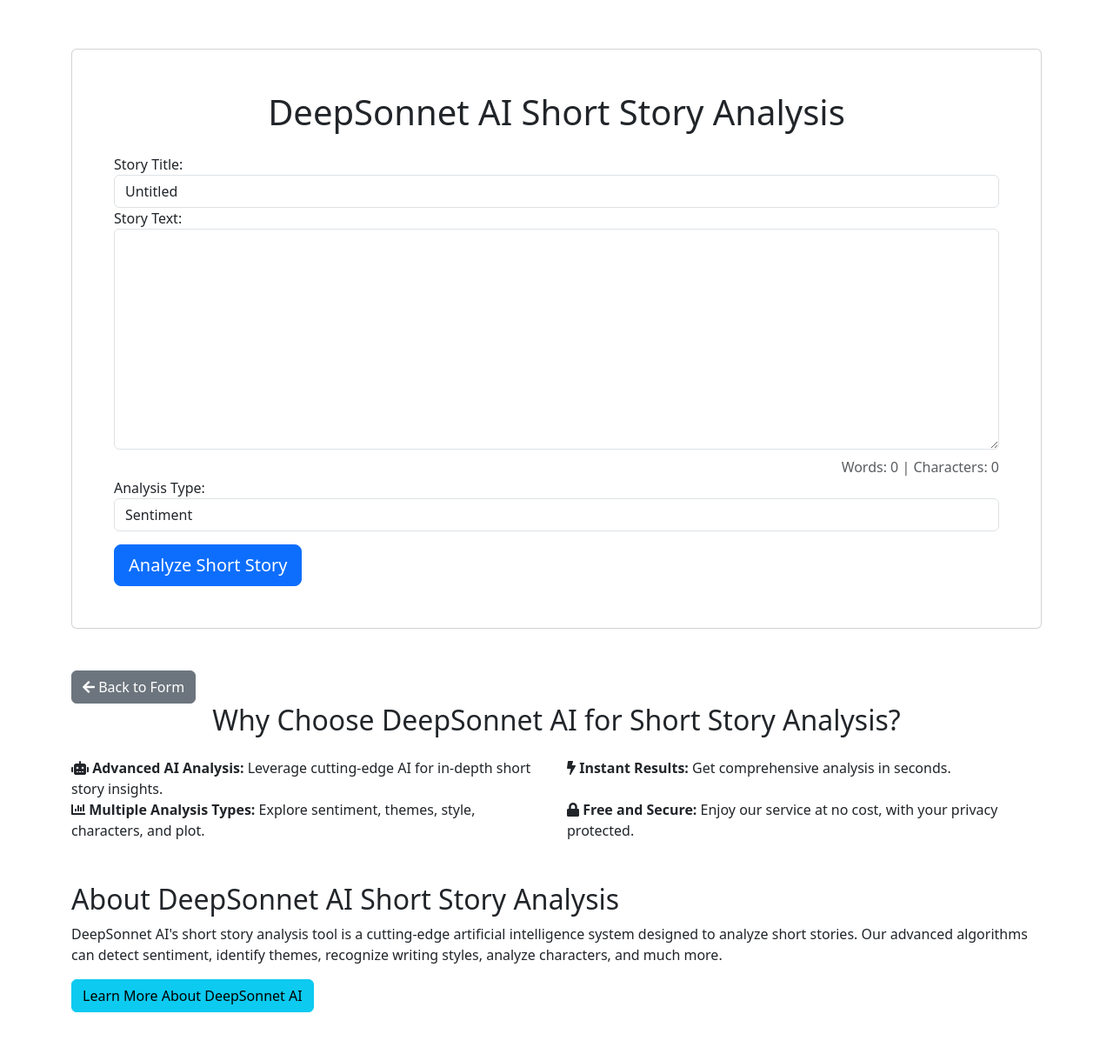
After one commit to betezz/DeepSonnet-AI, a Flask app: page /short_story in a window 1280 px wide. The commit adds this page. Shown: the whole page at 87% size. Run offline with Flask 3, Linux system fonts and the light colour scheme; some libraries are stand-ins or nearby versions.

Commit message:
non-working short story analysis. To be implemented

```diff
--- a/app.py
+++ b/app.py
@@ -1,15 +1,18 @@
 import os
-from flask import Flask, request, jsonify, render_template
+from flask import Flask, request, jsonify, render_template, redirect, url_for
 from random import choice
 import nltk
 from nltk.corpus import cmudict
 import ssl
 from openai import OpenAI
-from example import initialize_openai_client, analyze_poem, calculate_poem_score # ensure_nltk_data Import the functions from your example.py
+from example import initialize_openai_client, analyze_poem, calculate_poem_score
+from shortstory import analyze_shortstory, initialize_openai_client as init_shortstory_client
 from flask_cors import CORS
 from flask_sqlalchemy import SQLAlchemy
 from sqlalchemy import func
 from concurrent.futures import ThreadPoolExecutor
+import PyPDF2
+import io
 
 # Ensure NLTK resources are downloaded (e.g., for Sentiment Analysis)
 try:
@@ -51,8 +54,9 @@ def update_poem_rating(poem_id, rating):
         poem.num_ratings += 1
         db.session.commit()
 
-# Initialize the OpenAI client
-client = initialize_openai_client()
+# Initialize the OpenAI clients
+poetry_client = initialize_openai_client()
+shortstory_client = init_shortstory_client()
 
 @app.route('/')
 def index():
@@ -60,6 +64,13 @@ def index():
     Render the homepage with the poem analysis form.
     """
     return render_template('index.html')  # Serve index.html from the templates folder
+
+@app.route('/short_story')
+def short_story():
+    """
+    Render the short story analysis page.
+    """
+    return render_template('s-story.html')
 
 @app.route('/analyze_poem', methods=['POST'])
 def analyze_poem_endpoint():
@@ -103,8 +114,8 @@ def analyze_poem_endpoint():
 
         # Use ThreadPoolExecutor to run analysis in parallel
         with ThreadPoolExecutor() as executor:
-            analysis_future = executor.submit(analyze_poem, client, poem_text, poem_title, analysis_type)
-            score_future = executor.submit(calculate_poem_score, client, poem_text, poem_title)
+            analysis_future = executor.submit(analyze_poem, poetry_client, poem_text, poem_title, analysis_type)
+            score_future = executor.submit(calculate_poem_score, poetry_client, poem_text, poem_title)
 
             result = analysis_future.result()
             score = score_future.result()
@@ -119,6 +130,21 @@ def analyze_poem_endpoint():
         app.logger.error(f"Error in analyze_poem_endpoint: {str(e)}", exc_info=True)
         return jsonify({'error': f"An error occurred: {str(e)}"}), 500
 
+@app.route('/analyze_shortstory', methods=['POST'])
+def analyze_shortstory_endpoint():
+    try:
+        data = request.json
+        story_text = data.get('story_text')
+        story_title = data.get('story_title', 'Untitled')
+        analysis_type = data.get('analysis_type', 'general')
+
+        result = analyze_shortstory(shortstory_client, story_text, story_title, analysis_type)
+        return jsonify(result)
+
+    except Exception as e:
+        app.logger.error(f"Error in analyze_shortstory_endpoint: {str(e)}", exc_info=True)
+        return jsonify({'error': f"An error occurred: {str(e)}"}), 500
+
 @app.route('/leaderboard')
 def leaderboard():
     top_poems = fetch_top_poems()
@@ -130,7 +156,7 @@ def submit_rating():
     poem_id = data.get('poem_id')
     rating = data.get('rating')
     # Update the poem's rating in the database
-    update_poem_rating(poem_id, rating)  # Implement this function
+    update_poem_rating(poem_id, rating)
     return jsonify({'success': True})
 
 @app.route('/get_random_poem')
@@ -146,6 +172,17 @@ def get_random_poem():
 @app.route('/about')
 def about():
     return render_template('about.html')
+
+# Function to extract text from PDF
+def extract_text_from_pdf(pdf_stream):
+    try:
+        pdf_reader = PyPDF2.PdfReader(pdf_stream)
+        text = ""
+        for page in pdf_reader.pages:
+            text += page.extract_text() + "\n"
+        return text
+    except Exception as e:
+        raise RuntimeError(f"Failed to extract text from PDF: {str(e)}")
 
 # Add this function to create tables
 def create_tables():
--- a/requirements.txt
+++ b/requirements.txt
@@ -5,3 +5,4 @@ nltk==3.9.1
 openai==1.43.1
 python-dotenv==1.0.1
 gunicorn==23.0.0
+PyPDF2==3.0.1
--- /dev/null
+++ b/static/js/shortanalysis.js
@@ -0,0 +1,147 @@
+document.addEventListener('DOMContentLoaded', function() {
+    const shortstoryForm = document.getElementById('shortstory-form');
+    if (shortstoryForm) {
+        shortstoryForm.addEventListener('submit', function(event) {
+            event.preventDefault();
+            analyzeShortStory();
+        });
+    }
+
+    const storyText = document.getElementById('story_text');
+    if (storyText) {
+        storyText.addEventListener('input', function() {
+            updateWordCharCount('story_text', 'story-word-char-counter');
+        });
+    }
+});
+
+function updateWordCharCount(textAreaId, counterId) {
+    const text = document.getElementById(textAreaId).value;
+    const wordCount = text.trim().split(/\s+/).length;
+    const charCount = text.length;
+    document.getElementById(counterId).textContent = `Words: ${wordCount} | Characters: ${charCount}`;
+}
+
+function analyzeShortStory() {
+    let storyTitle = document.getElementById('story_title').value;
+    let storyText = document.getElementById('story_text').value;
+    let analysisType = document.getElementById('analysis_type').value;
+
+    // Show the loading spinner and hide everything else
+    document.getElementById('loading').style.display = 'flex';
+    document.getElementById('main-content').style.display = 'none';
+    document.getElementById('analysis-container').style.display = 'none';
+    document.querySelector('.feature-section').style.display = 'none';
+    document.getElementById('about-section').style.display = 'none';
+
+    // Clear previous result
+    document.getElementById('result').innerHTML = '';
+
+    fetch('/analyze_shortstory', {
+        method: 'POST',
+        headers: {
+            'Content-Type': 'application/json'
+        },
+        body: JSON.stringify({
+            story_title: storyTitle,
+            story_text: storyText,
+            analysis_type: analysisType
+        })
+    })
+    .then(response => response.json())
+    .then(data => {
+        // Hide the loading spinner
+        document.getElementById('loading').style.display = 'none';
+
+        // Show the analysis container
+        document.getElementById('analysis-container').style.display = 'flex';
+
+        // Display the submitted story on the left
+        document.getElementById('displayed-story-title').innerText = storyTitle || 'Untitled';
+        document.getElementById('displayed-story-text').innerText = storyText;
+
+        // Display the analysis result on the right
+        if (data.result) {
+            document.getElementById('result').innerHTML = `<p>${data.result}</p>`;
+        } else if (data.error) {
+            document.getElementById('result').innerHTML = `<h3 class="text-danger">Error:</h3><p>${data.error}</p>`;
+        }
+
+        // Add visual components based on analysis type
+        if (analysisType === 'themes') {
+            displayThemeCloud(data.result);
+        } else if (analysisType === 'sentiment') {
+            displaySentimentMeter(data.result);
+        } else if (analysisType === 'style') {
+            displayStyleTimeline(data.result);
+        }
+
+        visualizeStoryStructure();
+    })
+    .catch(error => {
+        console.error('Error:', error);
+        document.getElementById('loading').style.display = 'none';
+        document.getElementById('main-content').style.display = 'block';
+        document.getElementById('result').innerHTML = `<h3 class="text-danger">Error:</h3><p>An error occurred while analyzing the short story. Please try again.</p>`;
+    });
+}
+
+function resetView() {
+    document.getElementById('main-content').style.display = 'block';
+    document.getElementById('analysis-container').style.display = 'none';
+    document.querySelector('.feature-section').style.display = 'block';
+    document.getElementById('about-section').style.display = 'block';
+}
+
+document.getElementById('back-button').addEventListener('click', function() {
+    resetView();
+});
+
+function visualizeStoryStructure() {
+    const storyText = document.getElementById('displayed-story-text').textContent;
+    const paragraphs = storyText.split('\n\n');
+    let visualization = '';
+
+    paragraphs.forEach((paragraph, index) => {
+        const wordCount = paragraph.trim().split(/\s+/).length;
+        visualization += `<div class="story-paragraph" style="width: ${wordCount * 2}px;">${index + 1}</div>`;
+    });
+
+    document.getElementById('story-visualization').innerHTML = `
+        <h5>Story Structure</h5>
+        <div class="story-paragraphs">${visualization}</div>
+    `;
+}
+
+function displayThemeCloud(result) {
+    // Implement theme cloud visualization
+    // You might want to use a library like d3.js for this
+}
+
+function displaySentimentMeter(result) {
+    let sentimentBar = document.getElementById('sentiment-bar');
+    if (!sentimentBar) {
+        const container = document.getElementById('sentiment-container');
+        if (!container) {
+            console.error('Sentiment container not found');
+            return;
+        }
+        sentimentBar = document.createElement('div');
+        sentimentBar.id = 'sentiment-bar';
+        container.appendChild(sentimentBar);
+    }
+
+    const sentimentScore = extractSentimentScore(result);
+    sentimentBar.style.width = `${sentimentScore}%`;
+    sentimentBar.setAttribute('aria-valuenow', sentimentScore);
+}
+
+function displayStyleTimeline(result) {
+    // Implement style timeline visualization
+}
+
+function extractSentimentScore(result) {
+    // Implement logic to extract sentiment score
+    // This depends on how your backend provides the sentiment information
+    return 50; // Placeholder value
+}
--- a/templates/index.html
+++ b/templates/index.html
@@ -446,7 +446,10 @@
             <div class="collapse navbar-collapse" id="navbarNav">
                 <ul class="navbar-nav ms-auto">
                     <li class="nav-item">
-                        <a class="nav-link" href="/">Home</a>
+                        <a class="nav-link" href="/">Poetry Analysis</a>
+                    </li>
+                    <li class="nav-item">
+                        <a class="nav-link" href="/short_story">Short Story Analysis</a>
                     </li>
                     <li class="nav-item" id="leaderboard-nav-item">
                         <a class="nav-link" href="{{ url_for('leaderboard') }}">Top Rated Poems</a>
--- /dev/null
+++ b/templates/s-story.html
@@ -0,0 +1,172 @@
+<!-- DeepSonnet-AI/templates/s-story.html -->
+<!DOCTYPE html>
+<html lang="en">
+<head>
+    <meta charset="UTF-8">
+    <meta name="viewport" content="width=device-width, initial-scale=1.0">
+    <title>DeepSonnet AI - Free AI Short Story Analysis</title>
+    <link rel="icon" href="{{ url_for('static', filename='images/deepsonnet_favicon.ico') }}" type="image/x-icon">
+    <link rel="stylesheet" href="{{ url_for('static', filename='css/bootstrap.min.css') }}">
+    <link rel="stylesheet" href="https://cdnjs.cloudflare.com/ajax/libs/font-awesome/5.15.3/css/all.min.css">
+    <link href="https://fonts.googleapis.com/css2?family=Poppins:wght@300;400;600&display=swap" rel="stylesheet">
+    <style>
+        /* Copy all styles from index.html, then update as needed */
+        /* ... (copy all styles from index.html) ... */
+
+        /* Update specific styles for short story analysis */
+        .story-lines {
+            display: flex;
+            flex-wrap: wrap;
+            gap: 5px;
+        }
+
+        .story-line {
+            background-color: #ffffff00;
+            color: #000000;
+            text-align: left;
+            border-radius: 5px;
+            padding: 5px 0;
+        }
+
+        #displayed-story-text {
+            white-space: pre-wrap;
+            word-wrap: break-word;
+            font-family: inherit;
+            font-size: inherit;
+            color: inherit;
+            background-color: inherit;
+        }
+
+        .story-paragraph {
+            margin-bottom: 10px;
+        }
+    </style>
+    <meta name="description" content="DeepSonnet AI - Free AI-powered short story analyzer. Uncover themes, sentiment, and style in your stories with advanced artificial intelligence analysis.">
+    <meta name="keywords" content="DeepSonnet, AI Short Story Analysis, Story Analyzer Free, Deep Sonnet AI, short story analysis, artificial intelligence">
+</head>
+<body>
+    <nav class="navbar navbar-expand-lg navbar-dark">
+        <div class="container">
+            <a class="navbar-brand" href="{{ url_for('index') }}">DeepSonnet AI</a>
+            <button class="navbar-toggler" type="button" data-bs-toggle="collapse" data-bs-target="#navbarNav"
+                aria-controls="navbarNav" aria-expanded="false" aria-label="Toggle navigation">
+                <span class="navbar-toggler-icon"></span>
+            </button>
+            <div class="collapse navbar-collapse" id="navbarNav">
+                <ul class="navbar-nav ms-auto">
+                    <li class="nav-item">
+                        <a class="nav-link" href="/">Poetry Analysis</a>
+                    </li>
+                    <li class="nav-item">
+                        <a class="nav-link active" href="/short_story">Short Story Analysis</a>
+                    </li>
+                    <li class="nav-item" id="leaderboard-nav-item">
+                        <a class="nav-link" href="/leaderboard">Leaderboard</a>
+                    </li>
+                    <li class="nav-item">
+                        <a class="nav-link" href="#" id="dark-mode-toggle">
+                            <i class="fas fa-moon"></i>
+                        </a>
+                    </li>
+                </ul>
+            </div>
+        </div>
+    </nav>
+
+    <div class="container">
+        <div class="card p-5 mb-5" id="main-content">
+            <h1 class="text-center mb-4">DeepSonnet AI Short Story Analysis</h1>
+            <form id="shortstory-form">
+                <div class="form-group">
+                    <label for="story_title">Story Title:</label>
+                    <input type="text" id="story_title" name="story_title" class="form-control" value="Untitled">
+                </div>
+                <div class="form-group">
+                    <label for="story_text">Story Text:</label>
+                    <textarea id="story_text" name="story_text" rows="10" class="form-control"></textarea>
+                    <div id="story-word-char-counter" class="mt-2 text-end text-muted">
+                        Words: 0 | Characters: 0
+                    </div>
+                </div>
+                <div class="form-group">
+                    <label for="analysis_type">Analysis Type:</label>
+                    <select id="analysis_type" name="analysis_type" class="form-control">
+                        <option value="sentiment">Sentiment</option>
+                        <option value="themes">Themes</option>
+                        <option value="style">Style</option>
+                        <option value="character">Character Analysis</option>
+                        <option value="plot">Plot Analysis</option>
+                        <option value="general">General Analysis</option>
+                    </select>
+                </div>
+                <div class="form-group" style="height: 15px;"></div>
+                <button type="submit" class="btn btn-primary btn-lg btn-block">Analyze Short Story</button>
+            </form>
+        </div>
+
+        <div id="loading" style="display: none;">
+            <div class="loading-content text-center">
+                <div class="spinner-border text-primary" role="status" style="width: 3rem; height: 3rem;">
+                    <span class="sr-only">Loading...</span>
+                </div>
+                <p class="mt-3">DeepSonnet AI is analyzing your short story, please wait...</p>
+            </div>
+        </div>
+
+        <button id="back-button" class="btn btn-secondary">
+            <i class="fas fa-arrow-left"></i> Back to Form
+        </button>
+
+        <div id="analysis-container" class="row two-column" style="display: none;">
+            <div class="col-md-6 story-column">
+                <h3>Submitted Short Story:</h3>
+                <h5 id="displayed-story-title"></h5>
+                <pre id="displayed-story-text"></pre>
+                <div id="story-visualization" class="mt-4"></div>
+            </div>
+
+            <div class="col-md-6 result-column">
+                <h3>DeepSonnet AI Analysis Result:</h3>
+                <div id="result" class="result"></div>
+                <div id="sentiment-container" class="mt-4"></div>
+                <div id="analysis-highlights" class="mt-4"></div>
+                <div id="theme-cloud" class="mt-4"></div>
+            </div>
+        </div>
+
+        <div class="feature-section">
+            <h2 class="text-center mb-4">Why Choose DeepSonnet AI for Short Story Analysis?</h2>
+            <div class="row">
+                <div class="col-md-6 feature-item">
+                    <i class="fas fa-robot feature-icon"></i>
+                    <strong>Advanced AI Analysis:</strong> Leverage cutting-edge AI for in-depth short story insights.
+                </div>
+                <div class="col-md-6 feature-item">
+                    <i class="fas fa-bolt feature-icon"></i>
+                    <strong>Instant Results:</strong> Get comprehensive analysis in seconds.
+                </div>
+                <div class="col-md-6 feature-item">
+                    <i class="fas fa-chart-bar feature-icon"></i>
+                    <strong>Multiple Analysis Types:</strong> Explore sentiment, themes, style, characters, and plot.
+                </div>
+                <div class="col-md-6 feature-item">
+                    <i class="fas fa-lock feature-icon"></i>
+                    <strong>Free and Secure:</strong> Enjoy our service at no cost, with your privacy protected.
+                </div>
+            </div>
+        </div>
+
+        <section class="mt-5 mb-5" id="about-section">
+            <h2>About DeepSonnet AI Short Story Analysis</h2>
+            <p>DeepSonnet AI's short story analysis tool is a cutting-edge artificial intelligence system designed to analyze short stories. Our advanced algorithms can detect sentiment, identify themes, recognize writing styles, analyze characters, and much more.</p>
+            <a href="{{ url_for('about') }}" class="btn btn-info">Learn More About DeepSonnet AI</a>
+        </section>
+    </div>
+
+    <script src="{{ url_for('static', filename='js/jquery.min.js') }}"></script>
+    <script src="{{ url_for('static', filename='js/popper.min.js') }}"></script>
+    <script src="{{ url_for('static', filename='js/bootstrap.min.js') }}"></script>
+    <script src="https://d3js.org/d3.v7.min.js"></script>
+    <script src="{{ url_for('static', filename='js/shortanalysis.js') }}"></script>
+</body>
+</html>
```
Also changed, not shown: shortstory.py (added, +89 -0 lines), static/js/custom.js (+82 -0 lines).
